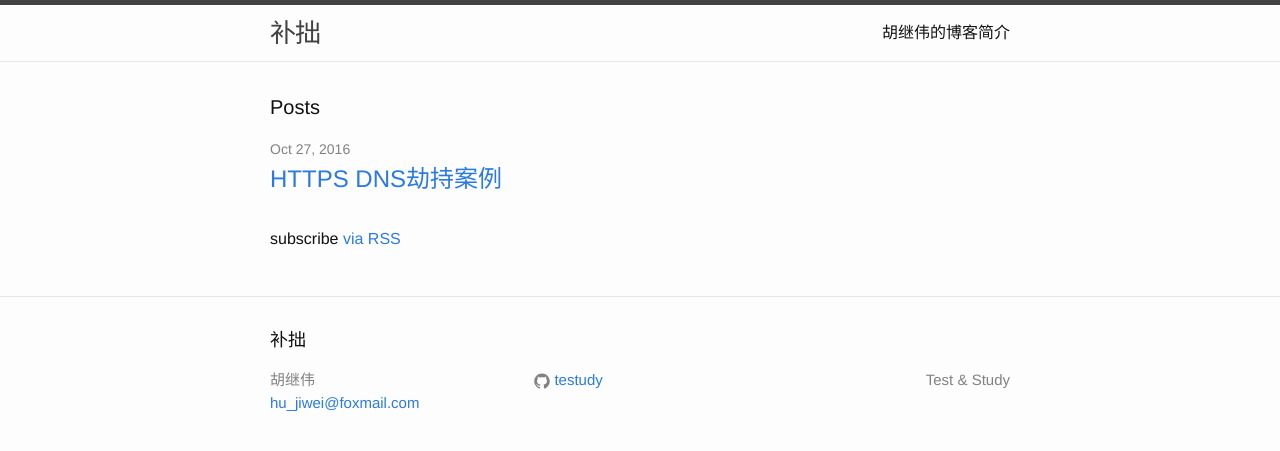
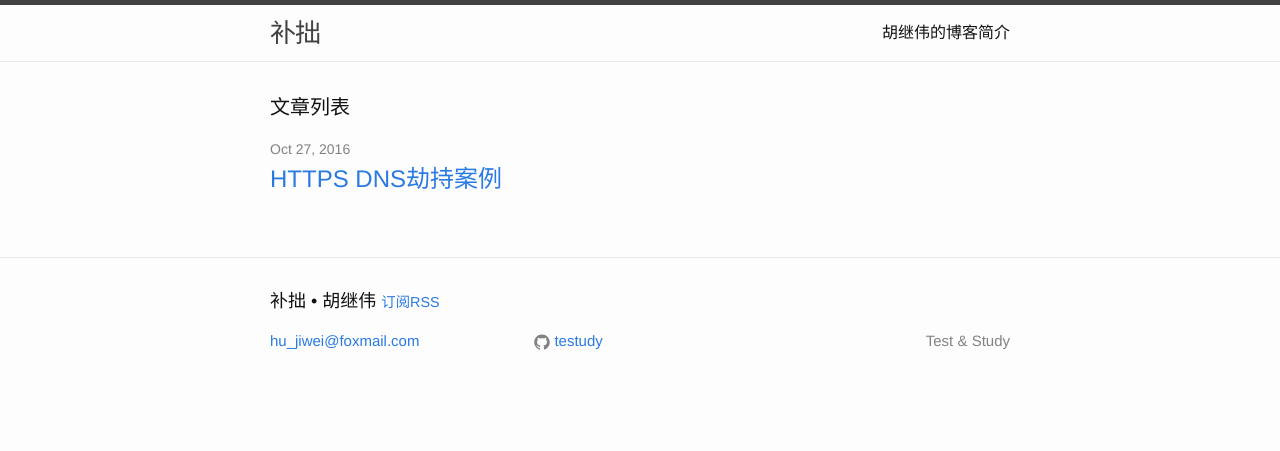
Before and after one commit to testudy/testudy.github.io, a Jekyll site: the page built from index.html, in a window 1280 px wide. Shown: the top 451 px of the page. Built offline with Jekyll 4.4.1, drawn with Linux system fonts in a browser that asks for light colours.

Commit message:
修改基本布局

```diff
--- a/_includes/footer.html
+++ b/_includes/footer.html
@@ -2,17 +2,20 @@
 
   <div class="wrapper">
 
-    <h2 class="footer-heading">{{ site.title | escape }}</h2>
+    <h2 class="footer-heading">
+        {{ site.title | escape }} •
+        {% if site.author %}
+          {{ site.author | escape }}
+        {% else %}
+          {{ site.title | escape }}
+        {% endif %}
+        <p class="rss-subscribe"><a href="{{ "/feed.xml" | prepend: site.baseurl }}">订阅RSS</a></p>
+    </h2>
 
     <div class="footer-col-wrapper">
       <div class="footer-col footer-col-1">
         <ul class="contact-list">
           <li>
-            {% if site.author %}
-              {{ site.author | escape }}
-            {% else %}
-              {{ site.title | escape }}
-            {% endif %}
             </li>
             {% if site.email %}
             <li><a href="mailto:{{ site.email }}">{{ site.email }}</a></li>
--- a/_sass/minima/_layout.scss
+++ b/_sass/minima/_layout.scss
@@ -236,6 +236,11 @@
   }
 }
 
+.rss-subscribe {
+    display: inline;
+    font-size: .8em;
+}
+
 .pull-left {
     float: left;
 }
--- a/index.html
+++ b/index.html
@@ -4,7 +4,7 @@ layout: default
 
 <div class="home">
 
-  <h1 class="page-heading">Posts</h1>
+  <h1 class="page-heading">文章列表</h1>
 
   <ul class="post-list">
     {% for post in site.posts %}
@@ -18,6 +18,5 @@ layout: default
     {% endfor %}
   </ul>
 
-  <p class="rss-subscribe">subscribe <a href="{{ "/feed.xml" | prepend: site.baseurl }}">via RSS</a></p>
 
 </div>
```
